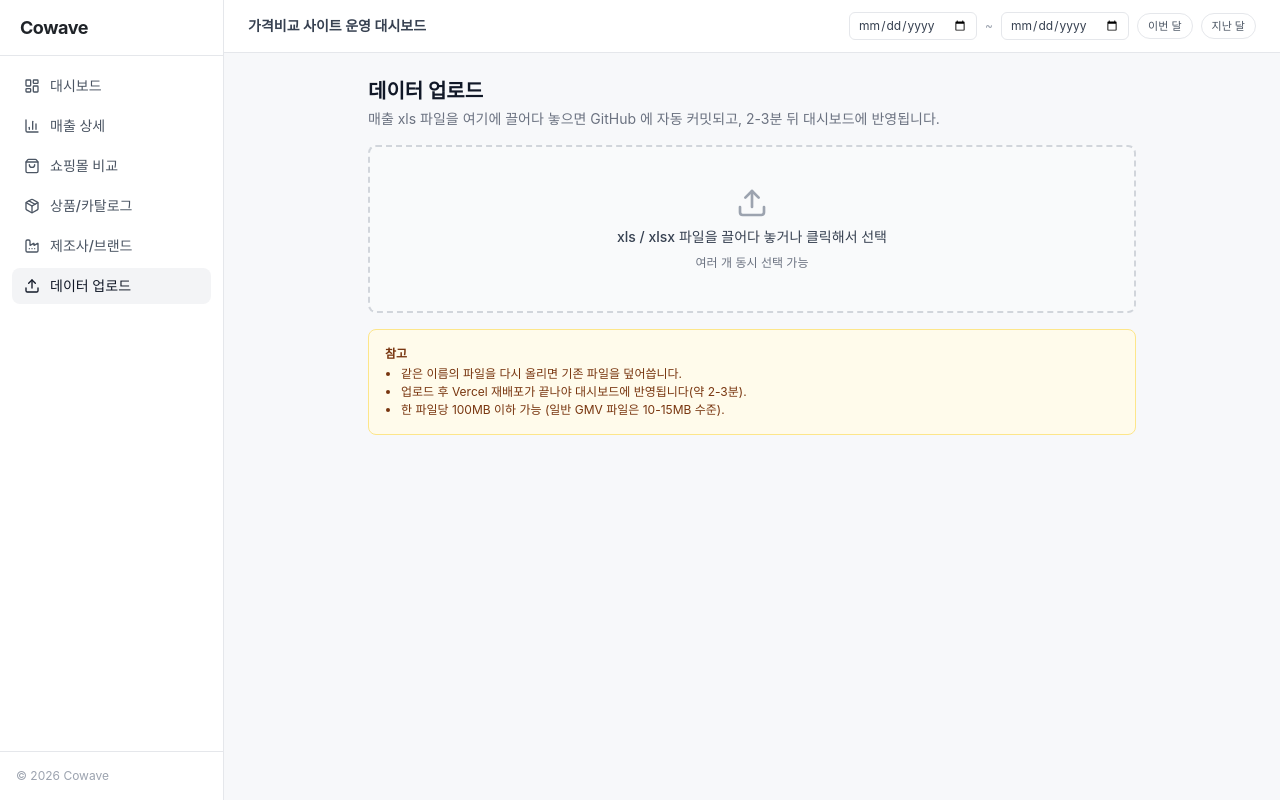
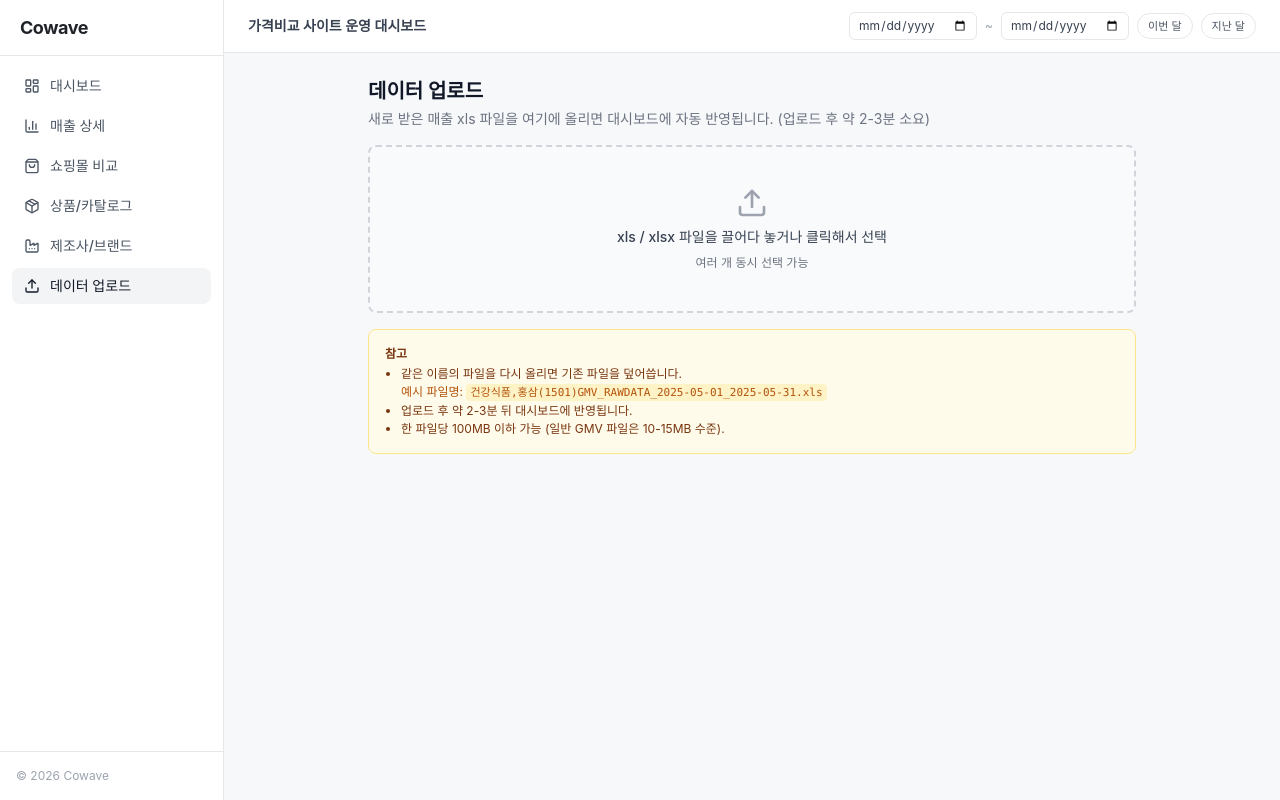
Before and after one commit to May1018-git/cowave, a Next.js app: page /upload in a window 1280 px wide. Built offline with nearby package versions, Linux system fonts and the light colour scheme.

Commit message:
ui: 업로드 페이지 문구 부드럽게 + 예시 파일명 표시

```diff
--- a/app/upload/page.tsx
+++ b/app/upload/page.tsx
@@ -109,8 +109,8 @@ export default function UploadPage() {
       <header className="space-y-1">
         <h1 className="text-xl font-bold text-gray-900">데이터 업로드</h1>
         <p className="text-sm text-gray-500">
-          매출 xls 파일을 여기에 끌어다 놓으면 GitHub 에 자동 커밋되고, 2-3분
-          뒤 대시보드에 반영됩니다.
+          새로 받은 매출 xls 파일을 여기에 올리면 대시보드에 자동 반영됩니다.
+          (업로드 후 약 2-3분 소요)
         </p>
       </header>
 
@@ -222,8 +222,16 @@ export default function UploadPage() {
       <div className="rounded-lg border border-amber-200 bg-amber-50 p-4 text-xs text-amber-900">
         <p className="font-semibold">참고</p>
         <ul className="mt-1 list-disc space-y-0.5 pl-4">
-          <li>같은 이름의 파일을 다시 올리면 기존 파일을 덮어씁니다.</li>
-          <li>업로드 후 Vercel 재배포가 끝나야 대시보드에 반영됩니다(약 2-3분).</li>
+          <li>
+            같은 이름의 파일을 다시 올리면 기존 파일을 덮어씁니다.
+            <div className="mt-0.5 text-amber-700">
+              예시 파일명:{" "}
+              <code className="rounded bg-amber-100 px-1 py-0.5 font-mono text-[11px]">
+                건강식품,홍삼(1501)GMV_RAWDATA_2025-05-01_2025-05-31.xls
+              </code>
+            </div>
+          </li>
+          <li>업로드 후 약 2-3분 뒤 대시보드에 반영됩니다.</li>
           <li>한 파일당 100MB 이하 가능 (일반 GMV 파일은 10-15MB 수준).</li>
         </ul>
       </div>
```
